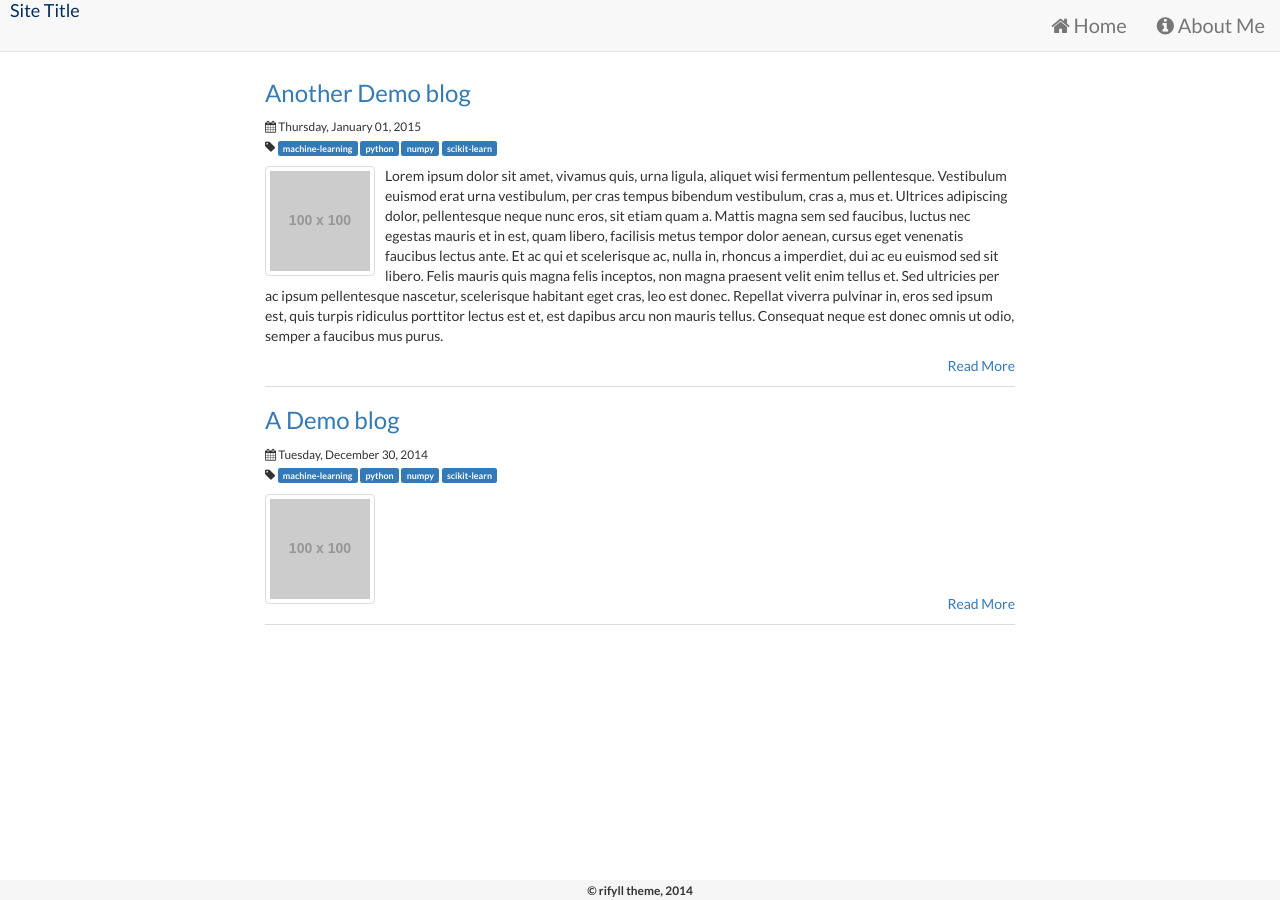
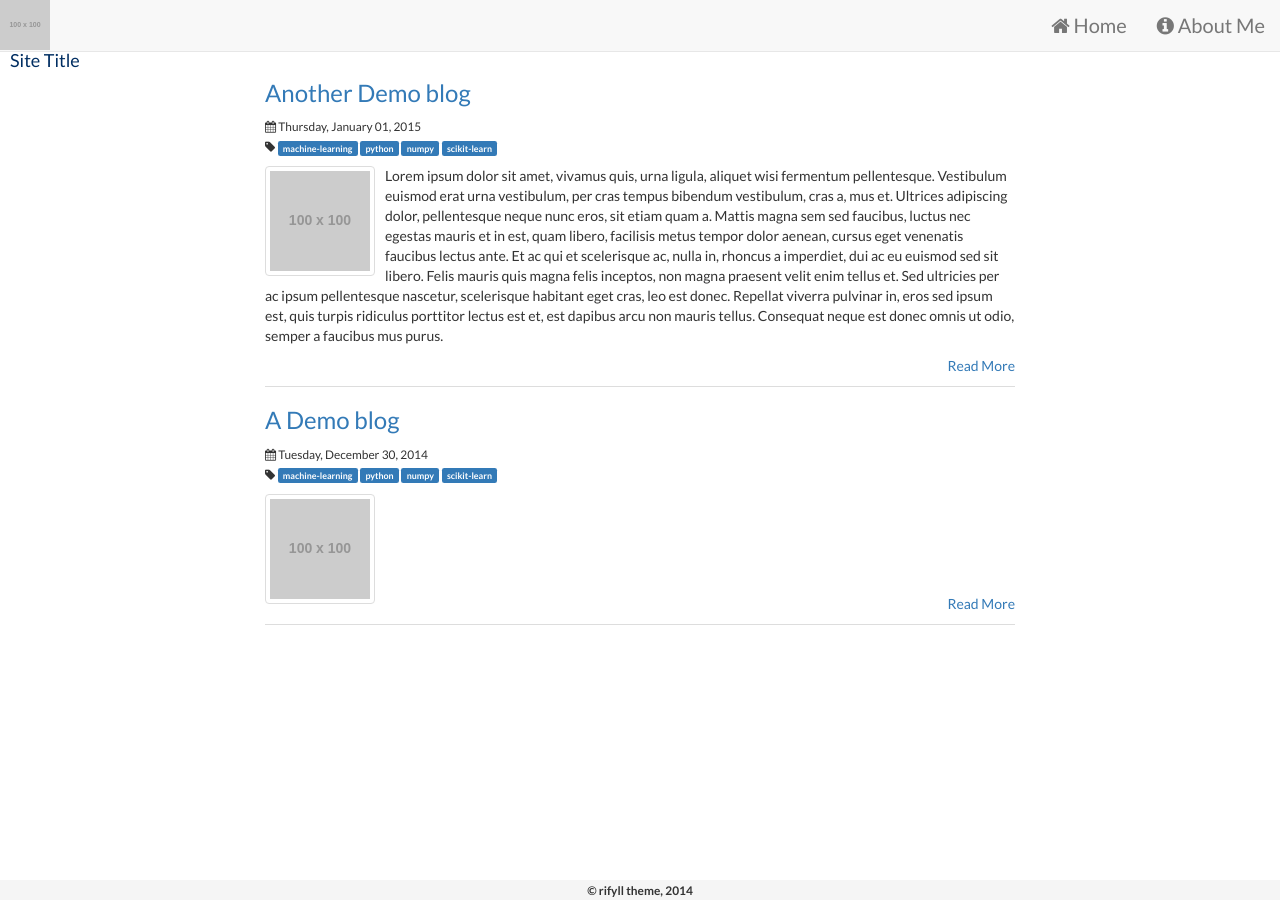
Before and after one commit to LarryBrick/jekyll_demo, a Jekyll site: the page built from index.html, in a window 1280 px wide. Built offline with Jekyll 4.4.1, drawn with Linux system fonts in a browser that asks for light colours; nearby versions of some CDN libraries.

Commit message:
Update header.html

```diff
--- a/_includes/header.html
+++ b/_includes/header.html
@@ -9,8 +9,8 @@
           <span class="icon-bar"></span>
         </button>
         <a class="navbar-brand" href="{{ "/" | prepend: site.baseurl }}">
-          <!--<img src="{{site.logo_location}}"> <span class="name-holder">{{ site.title }}</span>-->
-          <img src="{{ ./apple-touch-icon-180x180.png }}"> <span class="name-holder">{{ site.title }}</span>
+          <img src="{{site.logo_location}}"> <span class="name-holder">{{ site.title }}</span>
+          <!--<img src="{{ ./apple-touch-icon-180x180.png }}"> <span class="name-holder">{{ site.title }}</span>-->
         </a>
       </div>
 
```
